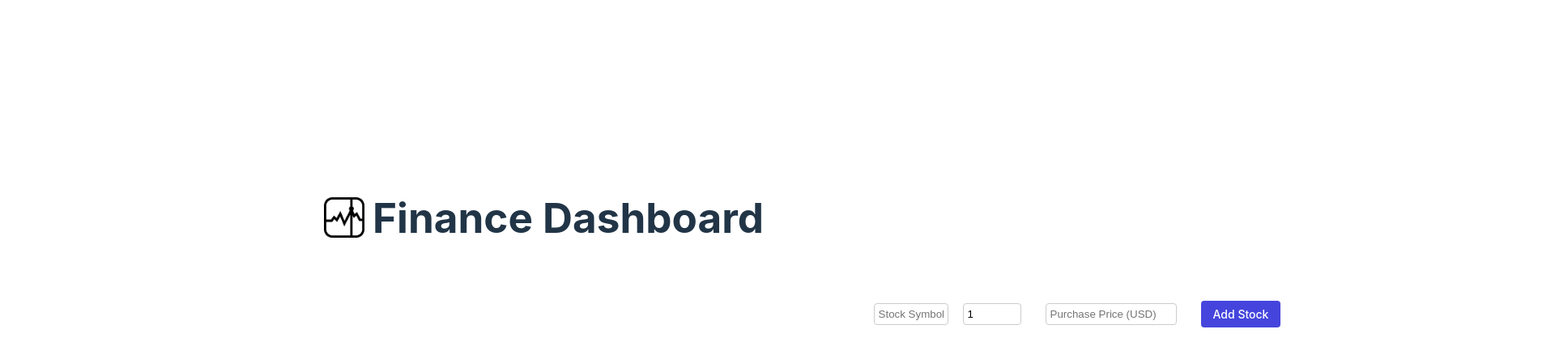
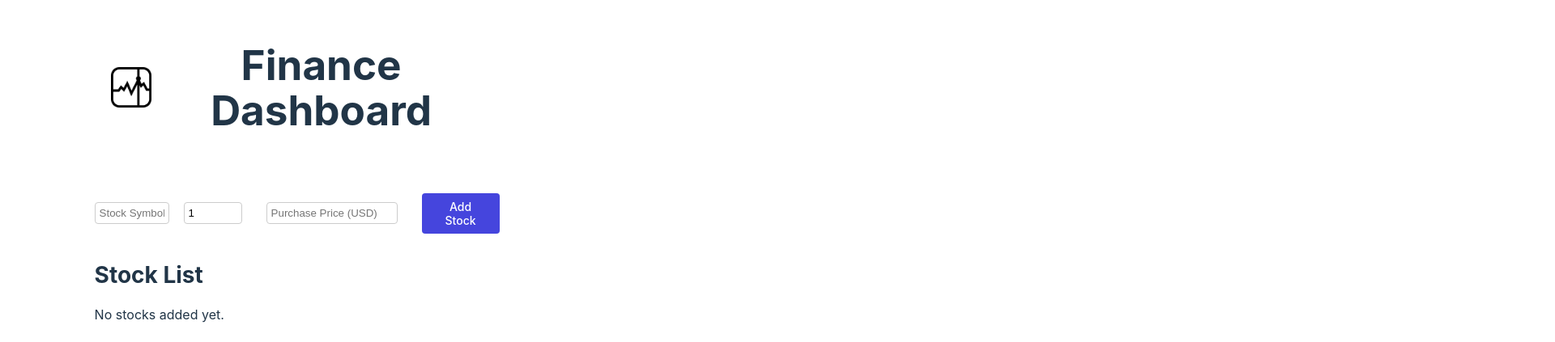
Before and after one commit to jayelinjiaqi/capstone-jayelin-se100, a React (Vite) app: page / in a window 1280 px wide. Shown: the part 193-616 px from the top of the page at 81% size, 1920 px wide, since content can reach past the window. Built offline with nearby package versions, Linux system fonts and the light colour scheme.

Commit message:
max 1500 min 500

```diff
--- a/src/App.css
+++ b/src/App.css
@@ -1,6 +1,6 @@
 .container {
-  max-width: 500px;
-  min-width: 1900px;
+  max-width: 1500px;
+  min-width: 500px;
   margin: auto;
   text-align: center;
   padding: 20%;
```
